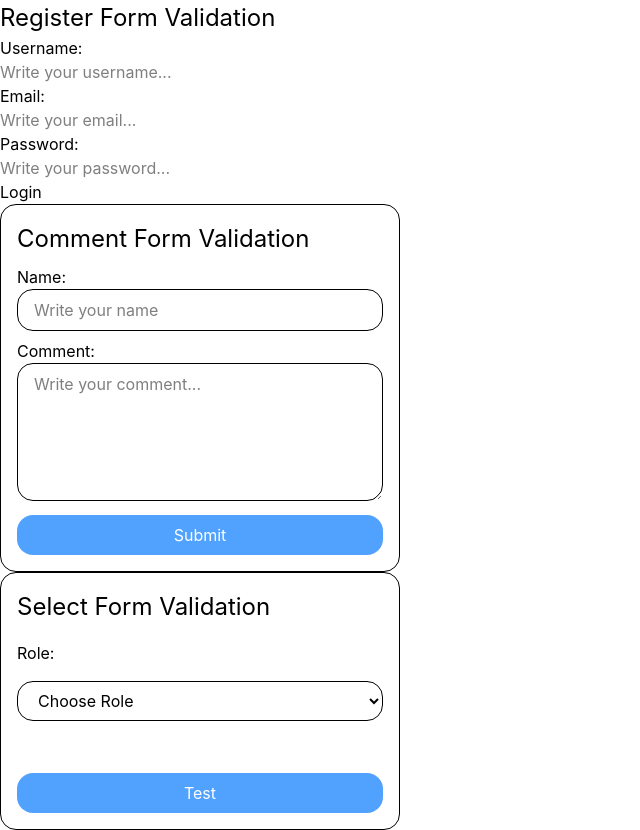
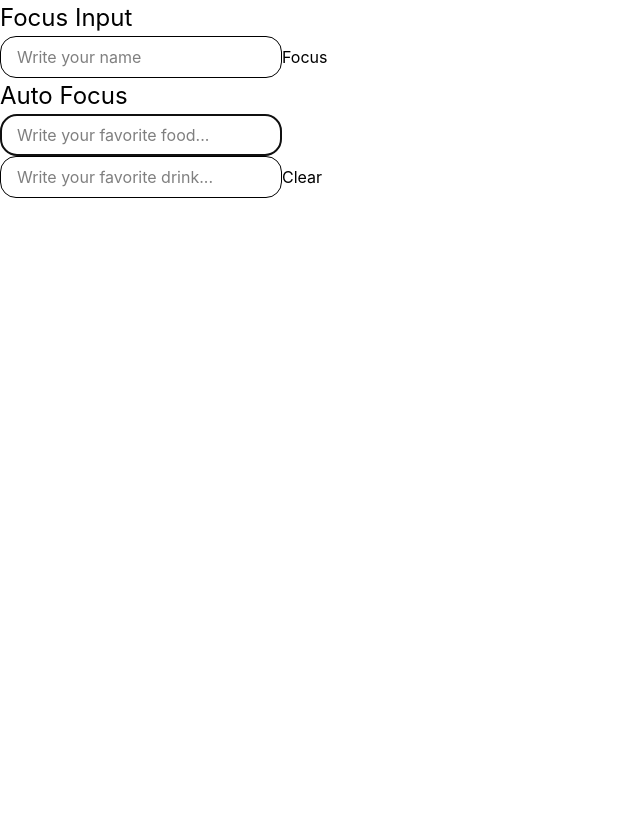
Before and after one commit to Hary300/Practice-React-TypeScript-Phase-2, a React (Vite) app: page / in a window 1280 px wide. Shown: the whole page, without its empty margins (0-640 px from the left). After the commit the page ends 800 px from the top, so only its background shows below. Built offline with nearby package versions, Linux system fonts and the light colour scheme.

Commit message:
topic 11: useRef

```diff
--- a/src/App.tsx
+++ b/src/App.tsx
@@ -1,13 +1,13 @@
-import CommentFormValidation from './components/CommentFormValidation';
-import RegisterFormValidation from './components/RegisterFormValidation';
-import SelectFormValidation from './components/SelectFormValidation';
+import AutoFocus from './components/AutoFocus';
+import ClearInput from './components/ClearInput';
+import FocusInput from './components/FocusInput';
 
 function App() {
   return (
     <>
-      <RegisterFormValidation />
-      <CommentFormValidation />
-      <SelectFormValidation />
+      <FocusInput />
+      <AutoFocus />
+      <ClearInput />
     </>
   );
 }
--- /dev/null
+++ b/src/components/AutoFocus.tsx
@@ -0,0 +1,21 @@
+import { useEffect, useRef } from 'react';
+
+export default function AutoFocus() {
+  const inputRef = useRef<HTMLInputElement>(null);
+
+  useEffect(() => {
+    inputRef.current?.focus();
+  }, []);
+
+  return (
+    <form>
+      <h2>Auto Focus</h2>
+      <input
+        type='text'
+        placeholder='Write your favorite food...'
+        className='px-4 py-2 rounded-2xl border'
+        ref={inputRef}
+      />
+    </form>
+  );
+}
--- /dev/null
+++ b/src/components/ClearInput.tsx
@@ -0,0 +1,25 @@
+import { useRef } from 'react';
+
+export default function ClearInput() {
+  const inputRef = useRef<HTMLInputElement>(null);
+
+  function handleSubmit(e: React.FormEvent<HTMLFormElement>) {
+    e.preventDefault();
+    if (inputRef.current) {
+      inputRef.current.value = '';
+      inputRef.current.focus();
+    }
+  }
+
+  return (
+    <form onSubmit={handleSubmit}>
+      <input
+        type='text'
+        placeholder='Write your favorite drink...'
+        className='px-4 py-2 rounded-2xl border'
+        ref={inputRef}
+      />
+      <button type='submit'>Clear</button>
+    </form>
+  );
+}
--- /dev/null
+++ b/src/components/FocusInput.tsx
@@ -0,0 +1,24 @@
+import { useRef } from 'react';
+
+export default function FocusInput() {
+  const inputRef = useRef<HTMLInputElement>(null);
+
+  function handleFocus(event: React.MouseEvent<HTMLButtonElement>) {
+    event.preventDefault();
+    inputRef.current?.focus();
+  }
+
+  return (
+    <form>
+      <h2>Focus Input</h2>
+
+      <input
+        type='text'
+        placeholder='Write your name'
+        className='px-4 py-2 rounded-2xl border'
+        ref={inputRef}
+      />
+      <button onClick={handleFocus}>Focus</button>
+    </form>
+  );
+}
```
